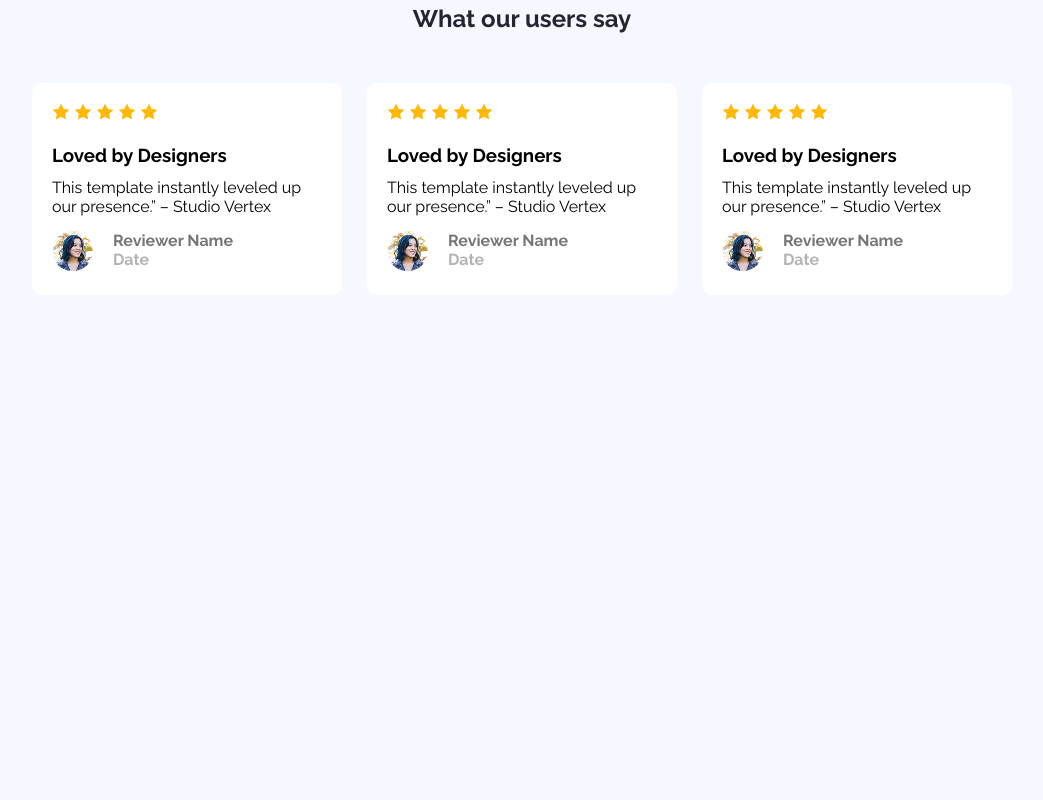
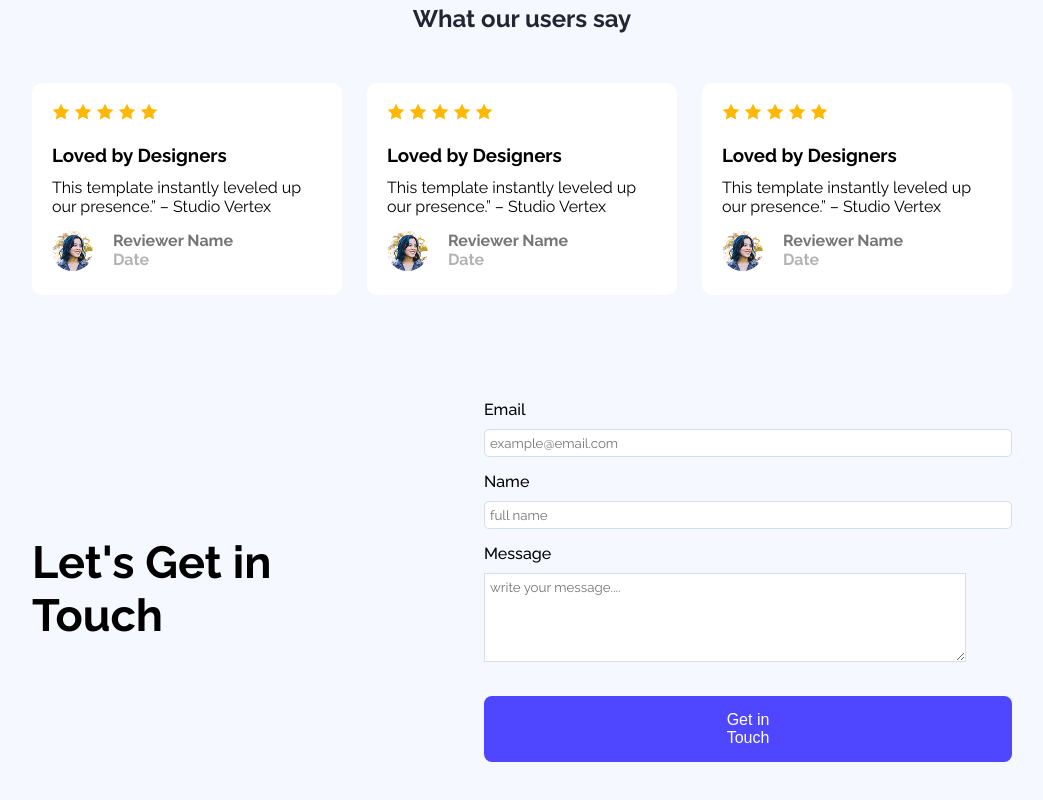
Before and after one commit to Giasuddin13/Ph-B12-Assignment-01, a plain HTML site: page index.html in a window 1280 px wide. Shown: the part 1238-2038 px from the top of the page, without its empty margins (118-1161 px from the left). Before the commit the page ends 1633 px from the top, so only its background shows below. Drawn offline with Linux system fonts and the light colour scheme.

Commit message:
newsletter area complete

```diff
--- a/css/style.css
+++ b/css/style.css
@@ -155,3 +155,43 @@ nav{
 }
 
 /* review area end */
+
+/* newsletter area start */
+.newsletter-area{
+  display: flex;
+  align-items: center;
+  justify-content: space-between;
+  margin: 50px 150px;
+}
+.newsletter-title{
+  width: 570px;
+  font-weight: bold;
+  font-size: 30px;
+}
+.newsletter-form{
+  width: 570px;
+  display: block;
+
+}
+.newsletter-form p{
+  font-weight: 500;
+  margin-top: 5px;
+}
+.newsletter-form input{
+  padding: 5px 370px 5px 5px;
+  border-radius: 5px;
+  border: 1px solid #D6DDED;
+  margin: 10px 0;
+
+}
+.newsletter-form textarea{
+  padding: 5px 320px 50px 5px;
+  margin: 10px 0;
+  border: 1px solid #D6DDED;
+}
+.submit-btn{
+  padding: 15px 230px;
+  margin: 20px 0;
+  font-weight: normal;
+}
+/* newsletter area end */
--- a/index.html
+++ b/index.html
@@ -117,6 +117,26 @@
             </div>
         </section>
         <!-- review area end -->
+
+        <!-- newsletter area start -->
+        <section class="newsletter-area raleway-normal">
+            <div class="newsletter-title">
+                <h1>Let's Get in <br>Touch</h1>
+            </div>
+            <div class="newsletter-form raleway-normal">
+                <p>Email</p>
+                <input class="raleway-normal" type="email" placeholder="example@email.com">
+
+                <p>Name</p>
+                <input class="raleway-normal" type="text" placeholder="full name">
+
+                <p>Message</p>
+                <textarea class="raleway-normal" name="" id="" placeholder="write your message...."></textarea>
+                <a href=""><button class="btn-primary submit-btn">Get in Touch</button></a>
+            </div>
+
+        </section>
+        <!-- newsletter area end -->
     </main>
     <!-- main area end -->
 
```
